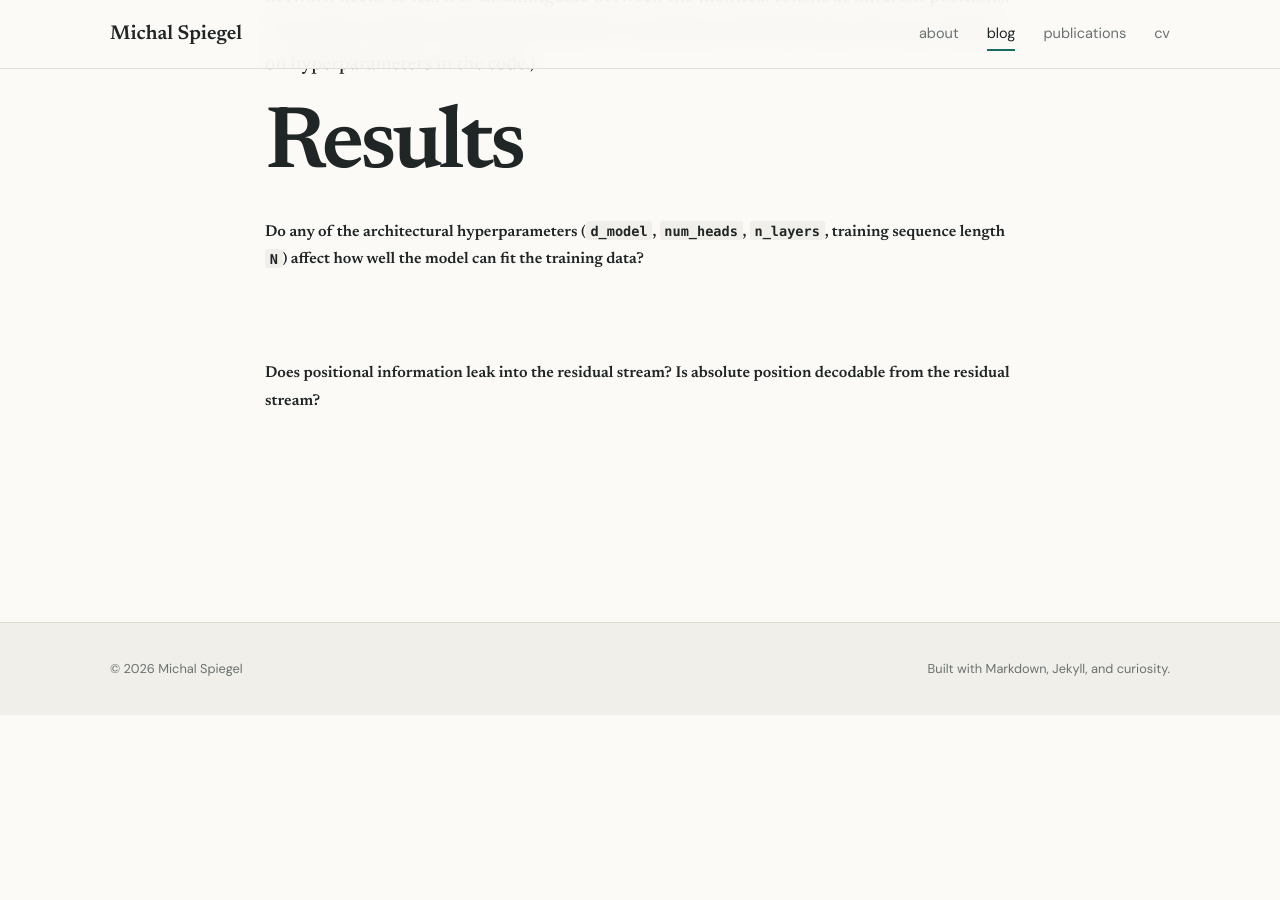
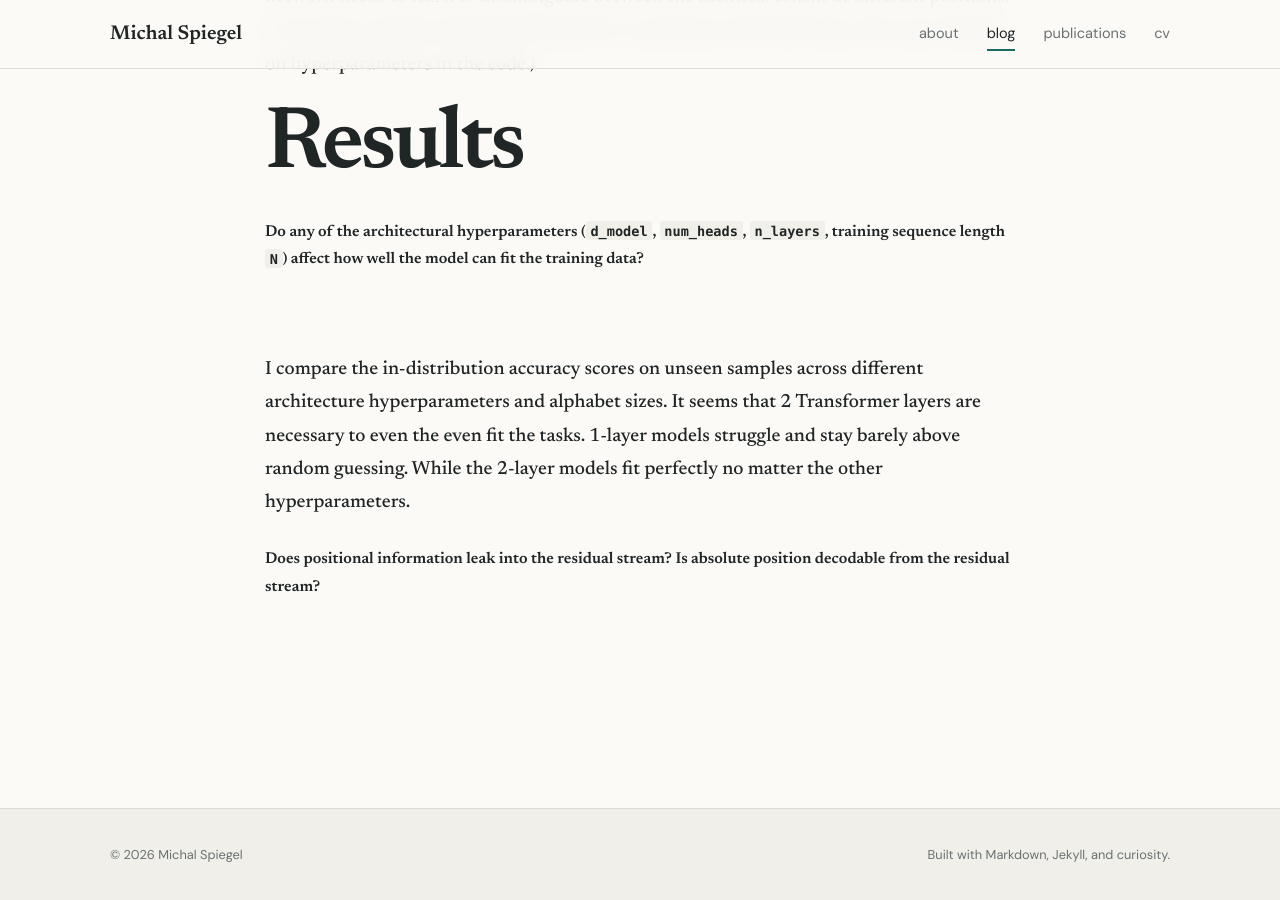
Before and after one commit to michalspiegel/michalspiegel.github.io, a Jekyll site: the page built from _posts/2026-11-02-rope-reversal.md, in a window 1280 px wide and 900 px high, scrolled down 2745 px. Built offline with Jekyll 4.4.1, drawn with Linux system fonts in a browser that asks for light colours; before the commit the page ends 3460 px from its top, so only the background shows below that.

Commit message:
Sync posts from vault (381af14)

```diff
--- a/_posts/2026-11-02-rope-reversal.md
+++ b/_posts/2026-11-02-rope-reversal.md
@@ -43,5 +43,6 @@ I initialize the vocabulary with 256 unique character tokens. For a single train
 
 ![](alphabet_accuracy.png)
 
+I compare the in-distribution accuracy scores on unseen samples across different architecture hyperparameters and alphabet sizes. It seems that 2 Transformer layers are necessary to even the even fit the tasks. 1-layer models struggle and stay barely above random guessing. While the 2-layer models fit perfectly no matter the other hyperparameters.
 
 ##### Does positional information leak into the residual stream? Is absolute position decodable from the residual stream?
```
